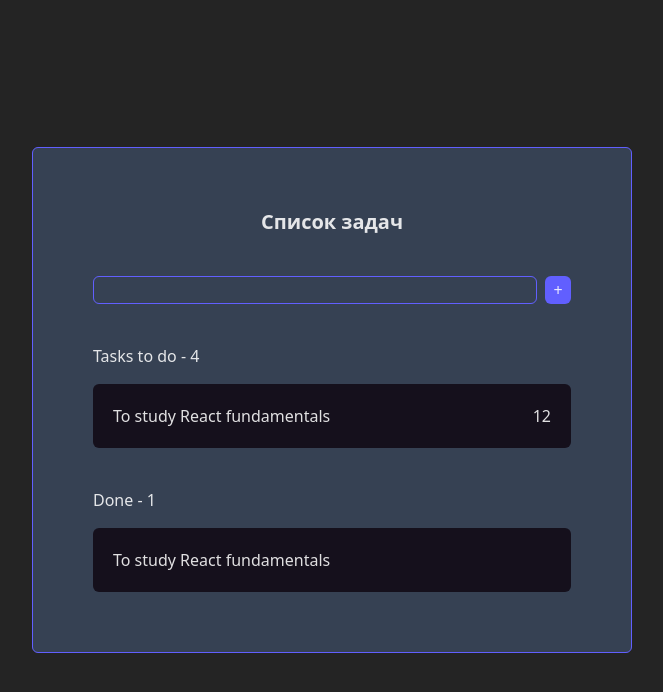
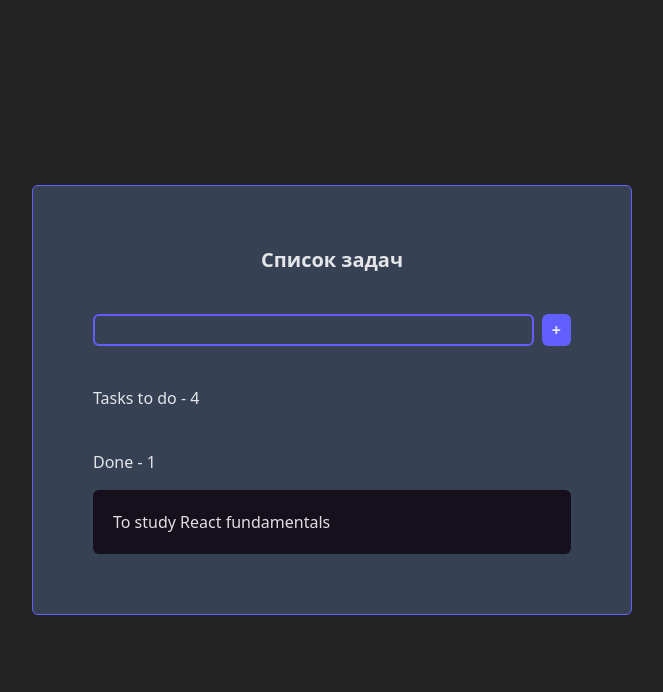
Before and after one commit to LexSupDev/todo-app, a React (Vite) app: page / in a window 1280 px wide. Shown: the top 692 px of the page, without its empty margins (308-971 px from the left). Built offline with nearby package versions, Linux system fonts and the light colour scheme.

Commit message:
add delete, add function

```diff
--- a/src/App.jsx
+++ b/src/App.jsx
@@ -3,10 +3,24 @@ import { useState } from "react";
 import "./App.css";
 
 function App() {
-  const [todoList, setTodoList] = useState([])
+  const [todoList, setTodoList] = useState([]);
+  const [inputValue, setInputValue] = useState("");
 
-  const clickHandler = (props) => {
-    console.log(props);
+  const addTaskHandler = () => {
+    inputValue.trim() && setTodoList([...todoList, inputValue]);
+    setInputValue("");
+  };
+
+  const inputHandler = (e) => {
+    setInputValue(e.target.value);
+  };
+
+  const deleteTaskHandler = (e) => {
+    setTodoList([...todoList].filter( task => task !== e));
+  };
+
+  const doneTaskHandler = () => {
+
   };
 
   return (
@@ -15,25 +29,63 @@ function App() {
         <h1 className="text-xl font-bold text-center">Список задач</h1>
         <div className="row flex flex-row justify-center mt-10">
           <input
+            value={inputValue}
+            onChange={inputHandler}
             type="text"
-            className="border-indigo-500 rounded-md border border-solid w-full"
+            className="border-indigo-500 rounded-md border-2 border-solid w-full"
           />
           <button
-            className="bg-indigo-500 rounded-md ml-2 size-7 hover:bg-indigo-800"
-            onClick={clickHandler}
+            className="bg-indigo-500 rounded-md ml-2 size-8 font-bold hover:bg-indigo-800"
+            onClick={addTaskHandler}
           >
             +
           </button>
         </div>
         <div className="row justify-start mt-10 flex flex-col">
           <h3>Tasks to do - 4</h3>
-          <div className="bg-[#15101C] w-full flex flex-row justify-between p-5 mt-4 rounded-md">
-            <p>To study React fundamentals</p>
-            <div>
-              <button>1</button>
-              <button>2</button>
+          {todoList.map((el) => (
+            <div className="bg-[#15101C] w-full flex flex-row justify-between p-5 mt-4 rounded-md">
+              <p>{el}</p>
+              <div>
+                <button onClick={doneTaskHandler} className="mr-2">
+                  <svg
+                    className="w-6 h-6 text-gray-800 dark:text-white"
+                    aria-hidden="true"
+                    xmlns="http://www.w3.org/2000/svg"
+                    width="24"
+                    height="24"
+                    fill="none"
+                    viewBox="0 0 24 24"
+                  >
+                    <path
+                      stroke="currentColor"
+                      strokeLinecap="round"
+                      strokeLinejoin="round"
+                      strokeWidth="2"
+                      d="M5 11.917 9.724 16.5 19 7.5"
+                    />
+                  </svg>
+                </button>
+                <button onClick={() => deleteTaskHandler(el)}>
+                  <svg
+                    className="w-6 h-6 text-gray-800 dark:text-white"
+                    aria-hidden="true"
+                    xmlns="http://www.w3.org/2000/svg"
+                    width="24"
+                    height="24"
+                    fill="currentColor"
+                    viewBox="0 0 24 24"
+                  >
+                    <path
+                      fillRule="evenodd"
+                      d="M8.586 2.586A2 2 0 0 1 10 2h4a2 2 0 0 1 2 2v2h3a1 1 0 1 1 0 2v12a2 2 0 0 1-2 2H7a2 2 0 0 1-2-2V8a1 1 0 0 1 0-2h3V4a2 2 0 0 1 .586-1.414ZM10 6h4V4h-4v2Zm1 4a1 1 0 1 0-2 0v8a1 1 0 1 0 2 0v-8Zm4 0a1 1 0 1 0-2 0v8a1 1 0 1 0 2 0v-8Z"
+                      clipRule="evenodd"
+                    />
+                  </svg>
+                </button>
+              </div>
             </div>
-          </div>
+          ))}
         </div>
         <div className="row justify-start mt-10 flex flex-col">
           <h3>Done - 1</h3>
```
